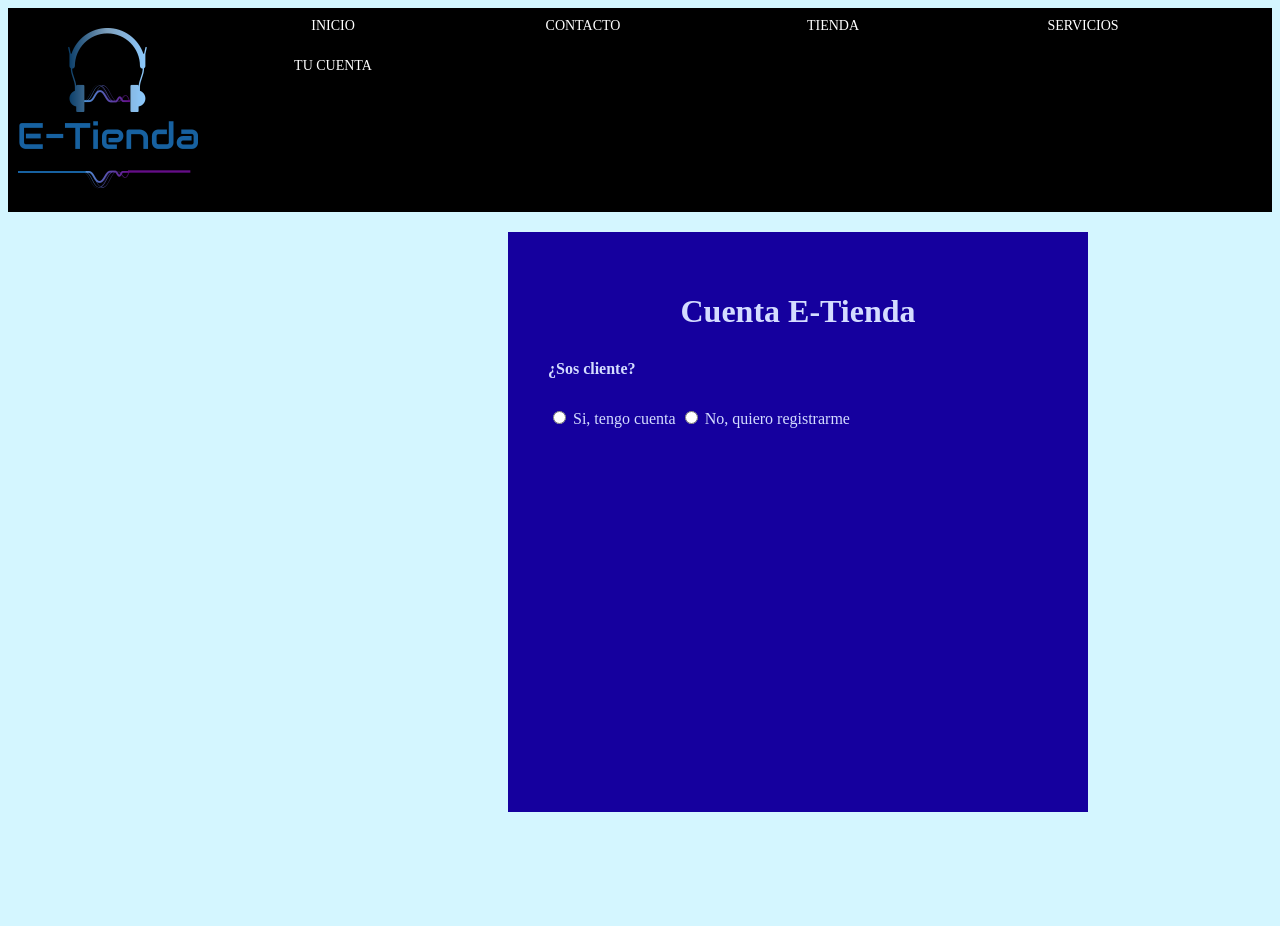
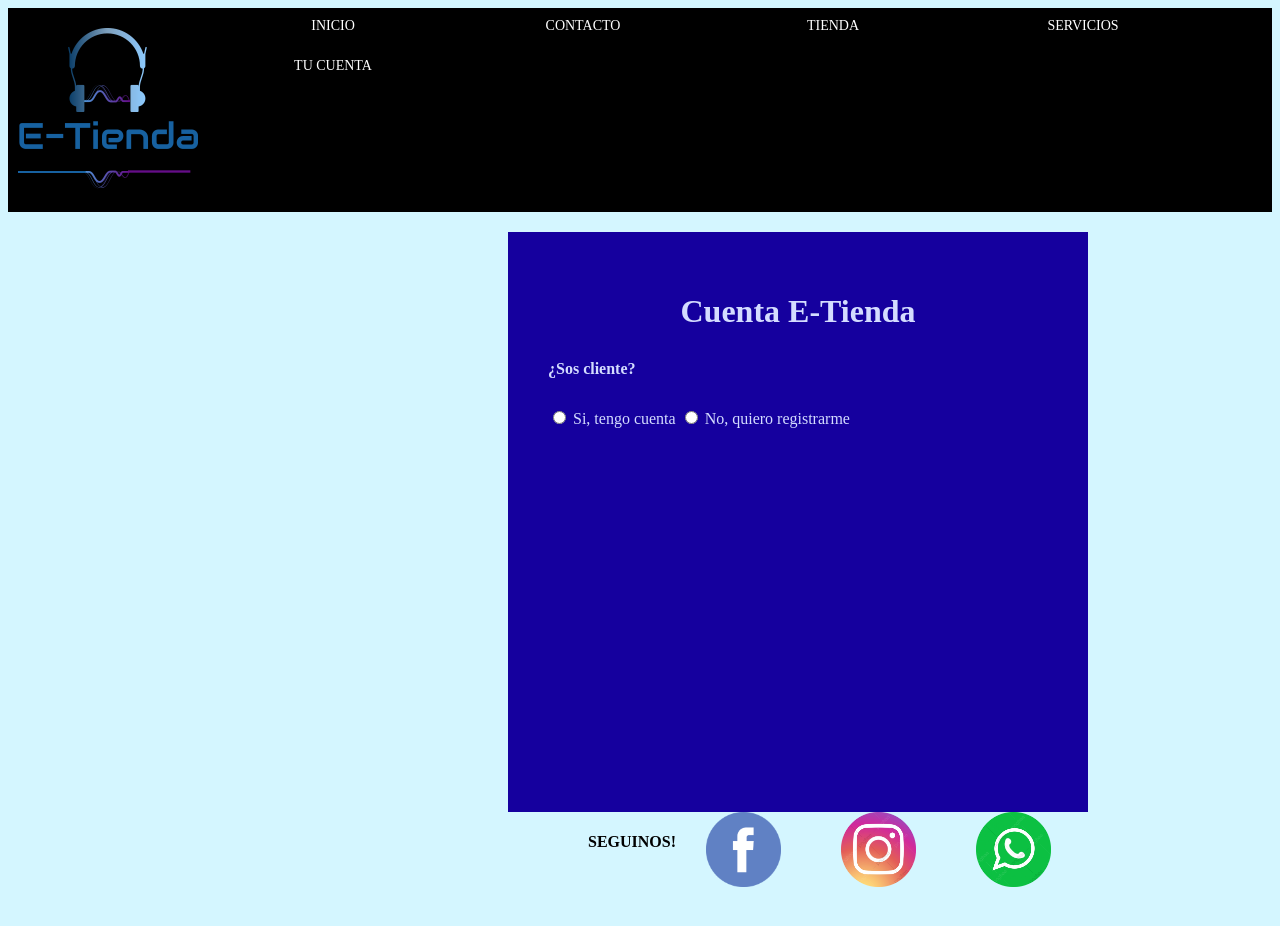
Before and after one commit to FrancoGAlbornoz/-proyectoCoder, a website: page pages/Tucuenta.html in a window 1280 px wide. Shown: the top 926 px of the page. Drawn offline with Linux system fonts and the light colour scheme; a web font is replaced by a local one.

Commit message:
Actualizando

```diff
--- a/pages/Tucuenta.html
+++ b/pages/Tucuenta.html
@@ -118,6 +118,20 @@
 
 
     </form>
+
+
+    <div class="logoscontacto2">
+
+    	<h4>SEGUINOS!</h4>
+
+
+	<div class= "contactoconjunto2">
+		<a href="https://www.facebook.com/"><img class="facebookicon" src="../imagenes/facebookicon.png" alt="Facebook"> </a>
+		<a href="https://www.instagram.com/"><img class="instagramicon" src="../imagenes/instagramicon.png" alt="Instagram"> </a>
+		<a href="https://www.whatsapp.com/"> <img class="whatsappicon" src="../imagenes/whatsappicon.png" alt="Whatsapp"></a>
+
+	</div>
+
   </div>
 
 
--- a/scss/_contacto.scss
+++ b/scss/_contacto.scss
@@ -13,7 +13,6 @@
 .contactoconjunto2{
 	display: flex;
 	flex-direction: row;
-
 }
 .contactocontacto{
 	margin-top: 50px;
--- a/scss/_cuenta.scss
+++ b/scss/_cuenta.scss
@@ -83,3 +83,11 @@ input#cliente_no:checked ~ div.paso-1-B, input#cliente_no:checked ~ input[type="
 .none {
   	display: none;
 }
+
+.logoscontacto2{
+  @extend .facebookicon;
+  @extend .instagramicon;
+  @extend .whatsappicon;
+
+
+}
```
Also changed, not shown: css/estilasos.css.
